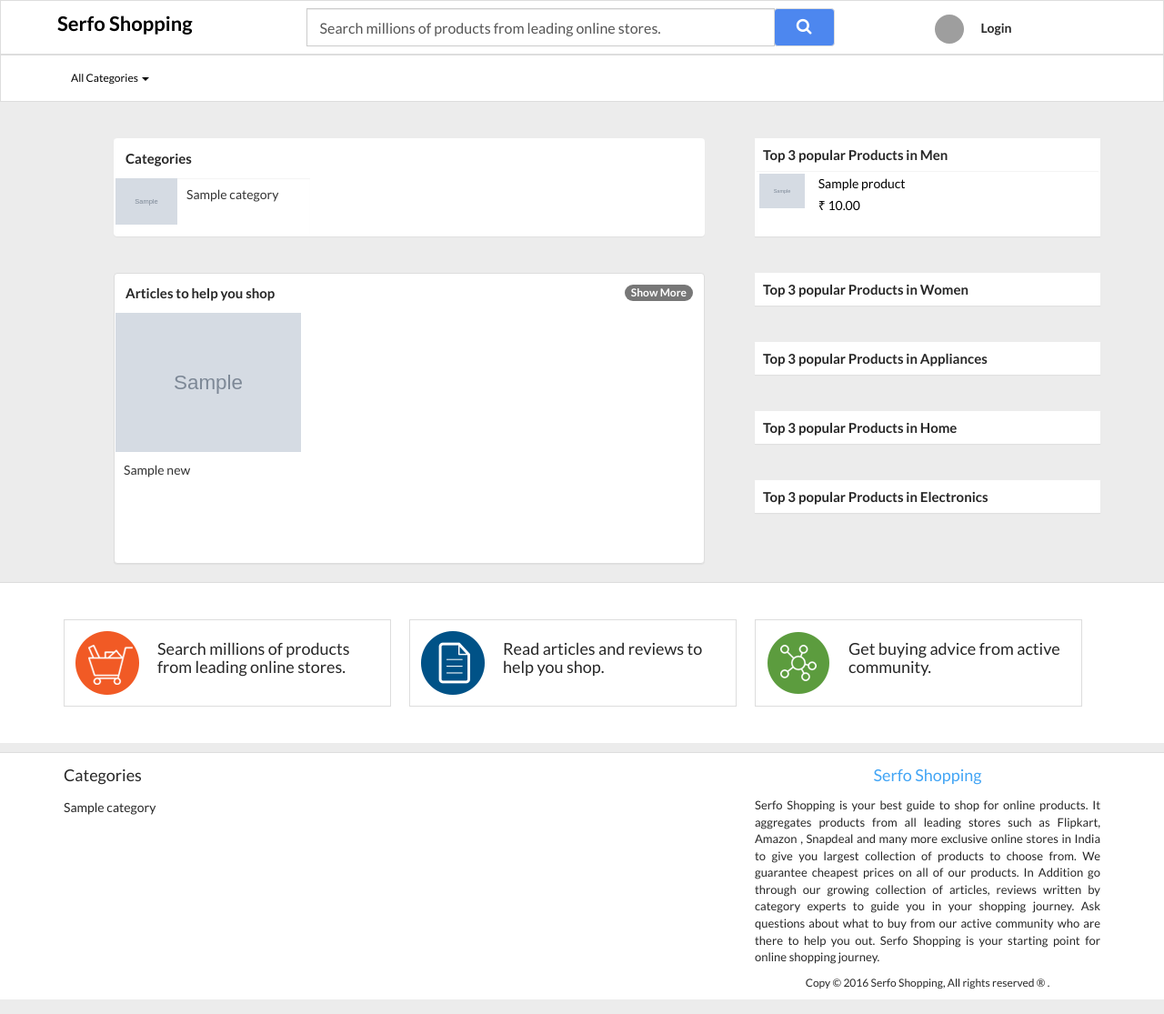
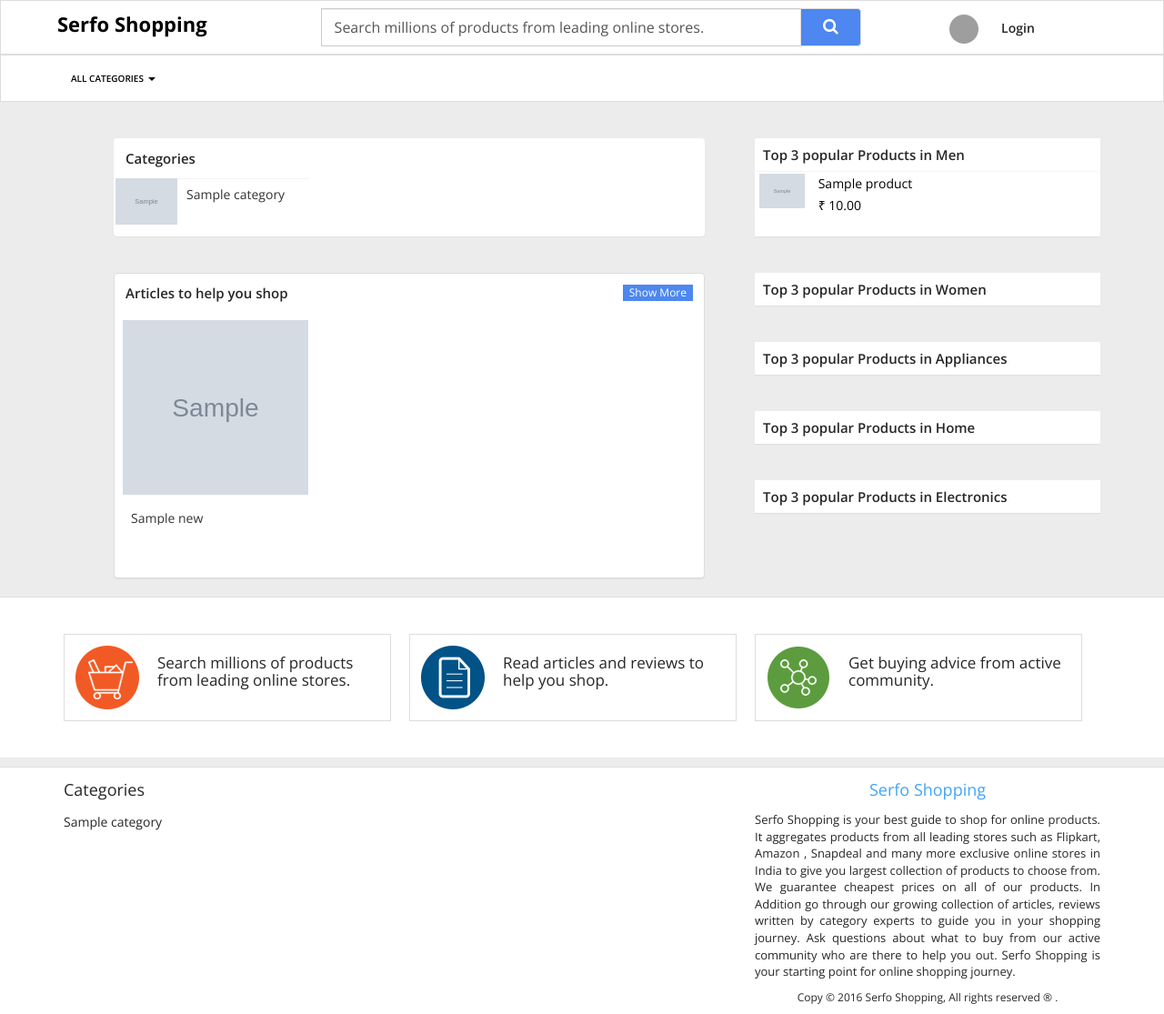
Before and after one commit to sundarpy/Bitshop, a Django app: page / in a window 1280 px wide. Shown: the whole page at 91% size. Run offline with Django 3.2, Linux system fonts and the light colour scheme; tables that the repository leaves empty hold one stand-in row (values such as "Sample post"); grey boxes marked "Sample" are stand-in pictures; some libraries are stand-ins or nearby versions; grey boxes are pictures that could not be loaded.

Commit message:
css changes

```diff
--- a/bitshopproject/bitshopapp/static/css/style.css
+++ b/bitshopproject/bitshopapp/static/css/style.css
@@ -17,11 +17,11 @@
 /* BASIC TYPOGRAPHY */
 /*--------------------*/
 
-@import url(https://fonts.googleapis.com/css?family=Lato:400,100,100italic,300,300italic,400italic,700,700italic);
+@import 'https://fonts.googleapis.com/css?family=Open+Sans:300,400,600,600i,700';
 body,html {
 	margin:0px;
 	padding: 0px;
-	font-family: 'Lato', sans-serif;
+	font-family: 'Open Sans', sans-serif;
 	font-size: 100%;
 	overflow-x: hidden;
 	color: #272727;
@@ -66,11 +66,12 @@ navbar start
 .listing .navbar-nav>li>a {
     color: #000;
     background-color: transparent;
-    font-size: 12px    ;
+    font-size: 10px    ;
     line-height: 20px;
-    font-weight: 400;
+    font-weight: 600;
     cursor: pointer;
     text-decoration: none !important;
+    text-transform: uppercase;
 }
 /*.navbar-nav>li::before{
     position: absolute;
@@ -143,7 +144,7 @@ navbar start
     user-select: none;
     background-image: none;
     border: 1px solid #ddd;
-    border-radius: 4px;
+    border-radius: 0px 4px 4px 0;
 }
 .btn-default {
    color: #fff;
@@ -380,11 +381,29 @@ section css start
 	margin-top: 40px;
 	margin-bottom: 40px;
 }
+.badge {
+    display: inline-block;
+    min-width: 10px;
+    padding: 3px 7px;
+    font-size: 12px;
+    font-weight: 500;
+    line-height: 1;
+    color: #fff;
+    text-align: center;
+    white-space: nowrap;
+    vertical-align: middle;
+    background-color: #4D87EF;
+    border-radius: 0px;
+}
+.news-wraping {
+     padding: 8px;
+
+}
 .main-products  .panel-default {
     border: 1px solid transparent;
 }
 .panel-body {
-    font-weight: 700;
+    font-weight: 600;
     font-size: 15px;
     line-height: 18px;
     padding: 12px;
@@ -491,12 +510,12 @@ section css start
     box-shadow: inset 0 1px 1px rgba(0,0,0,.05);
 }
 .similar-content .thumbnail img {
-    max-height: 68px;
+    max-height: 66px;
     max-width: 50px;
     float: left;
     margin: 3px;
     display: inline;
-    width: 16%;
+    width:68px;
 }
 .similar-content .thumbnail .badge {
 	margin-right: 20px;
@@ -779,9 +798,15 @@ News Details css Start
     transition: border .2s ease-in-out;
     overflow: hidden;
 }
+.news-content .thumbnail img {
+    height: 192px;
+    width: 206px;
+    max-width: 100%;
+    max-height: 100%;
+}
 .news-content .thumbnail .caption .news-ttle {
     font-size: 14px;
-    line-height: 17px;
+    /* line-height: 17px;
     margin-bottom: 2px;
     margin-top: 2px;
     min-height: 17px;
@@ -789,9 +814,17 @@ News Details css Start
     display: block;
     text-decoration: none !important;
     position: relative;
-    /* white-space: nowrap; */
-    /* width: 165px; */
-    text-overflow: ellipsis;
+    white-space: nowrap; */
+    /* width: 165px;
+    text-overflow: ellipsis;*/
+
+    overflow: hidden;
+    position: relative;
+    line-height: 14px;
+    max-height: 30px;
+    margin-right: -14px;
+    padding-right: 3px;
+    text-align: left;
 }
 .item .thumbnail {
     display: inline-block;
@@ -1193,6 +1226,10 @@ footer {
     margin-right: 20px;
     /*background: #fff;*/
 }
+.artical  .added-contents h4 {
+    font-weight: 300;
+    font-size: 17px;
+}
 .genuine-products {
    /* margin: 40px 0;*/
     padding: 40px 0;
```
